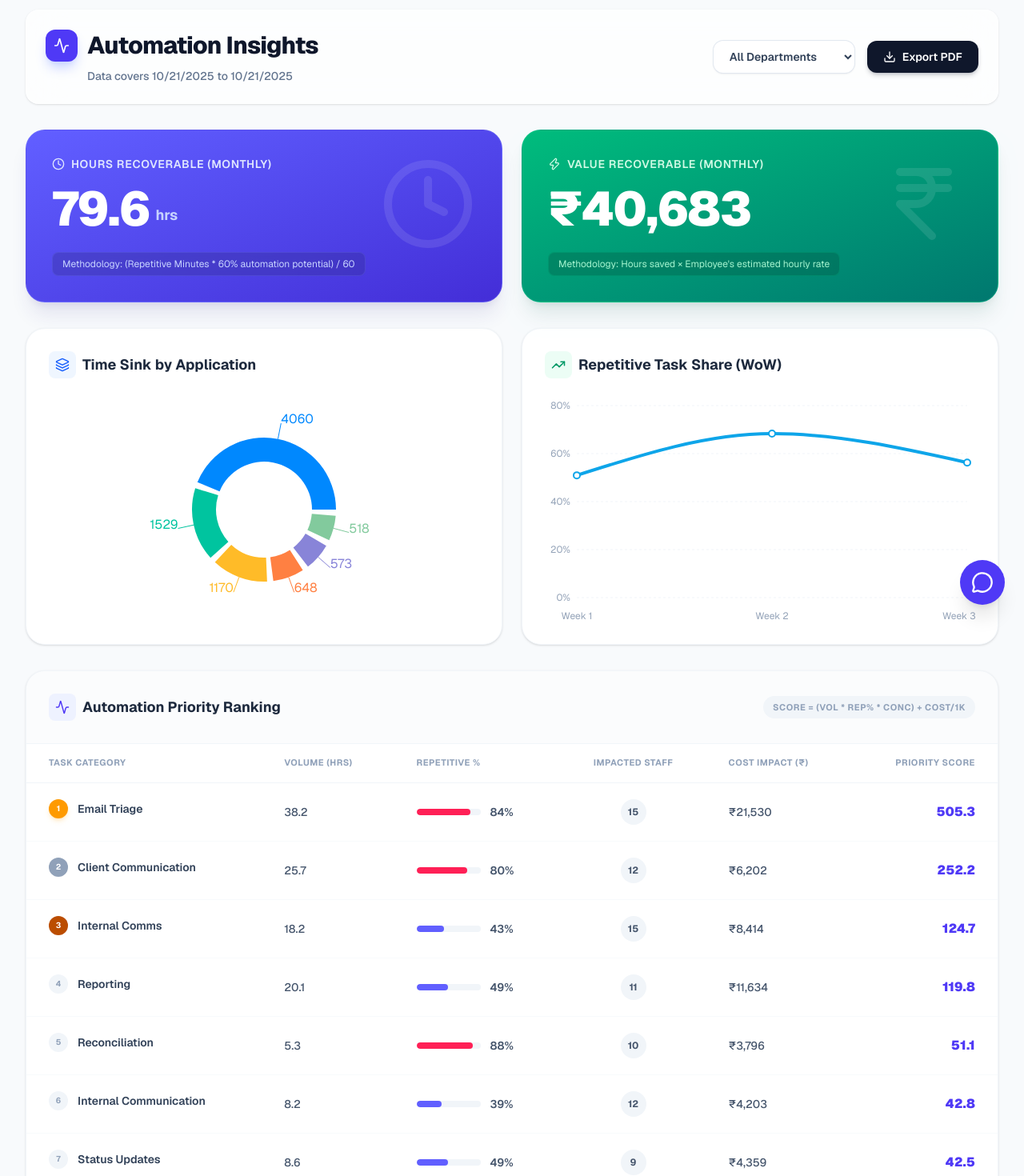
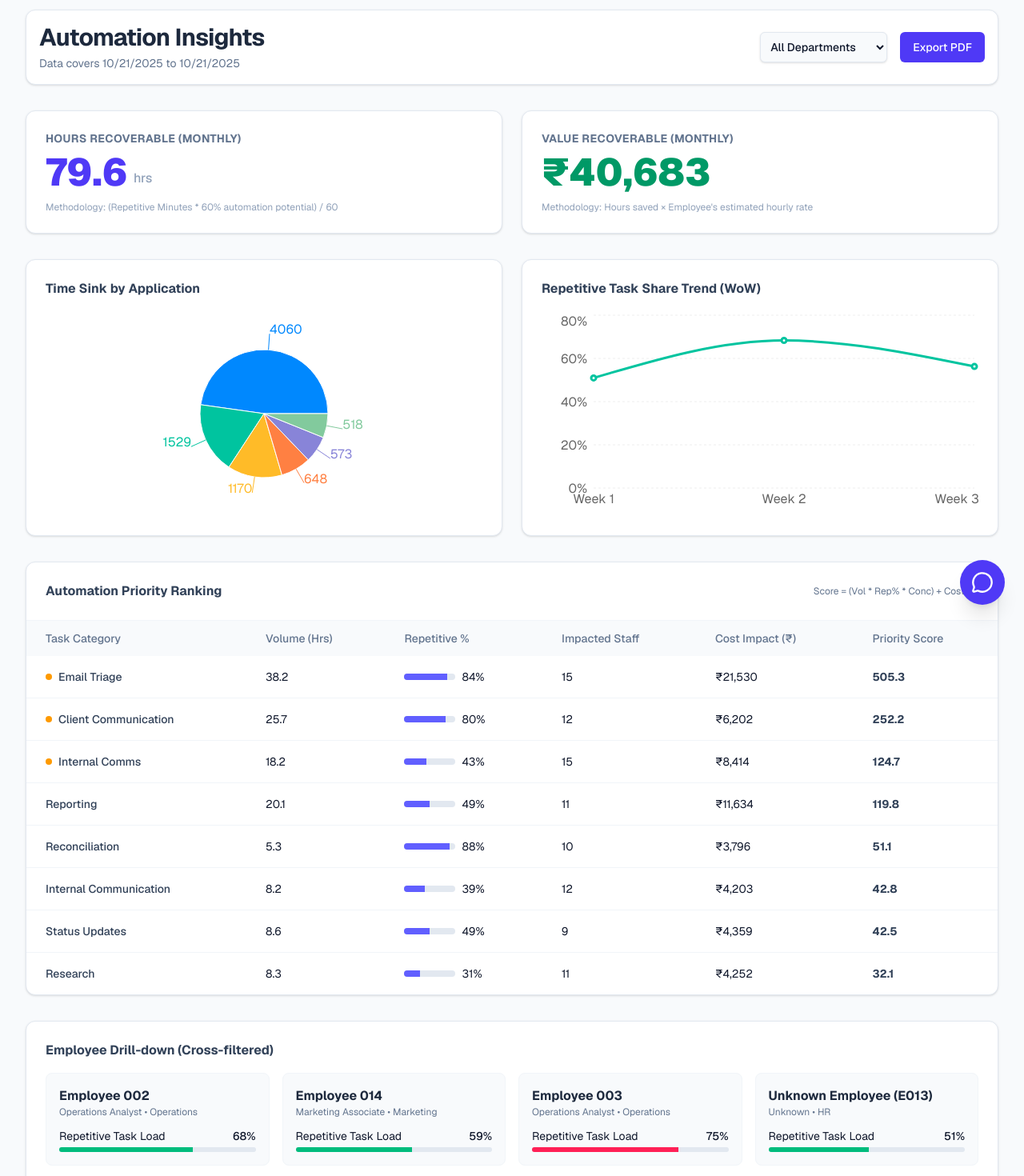
Before and after one commit to trivedipratham/Cord4_DashBoard, a Next.js app: page / in a window 1280 px wide. Shown: the part 20-1490 px from the top of the page at 80% size. Built offline with nearby package versions, Linux system fonts and the light colour scheme.

Commit message:
feat: add Dashboard component with visualization and anomaly detection for automation tracking

```diff
--- a/src/components/Dashboard.tsx
+++ b/src/components/Dashboard.tsx
@@ -1,9 +1,8 @@
 "use client";
 
 import { useState, useMemo, useRef } from "react";
-import type { IngestionResult, Activity as ActivityData, Employee } from "@/lib/data";
+import { IngestionResult, Activity, Employee } from "@/lib/data";
 import { BarChart, Bar, XAxis, YAxis, Tooltip, ResponsiveContainer, PieChart, Pie, Cell, LineChart, Line, CartesianGrid } from 'recharts';
-import { AlertTriangle, Download, TrendingUp, Clock, Users, Activity as ActivityIcon, Zap, IndianRupee, Layers } from 'lucide-react';
 import ChatWidget from "./ChatWidget";
 
 const COLORS = ['#0088FE', '#00C49F', '#FFBB28', '#FF8042', '#8884d8', '#82ca9d'];
@@ -161,27 +160,19 @@ export default function Dashboard({ data }: { data: IngestionResult }) {
   };
 
   return (
-    <div className="min-h-screen relative pb-20 bg-[#f8fafc] font-sans selection:bg-indigo-100 selection:text-indigo-900">
-      {/* Top Banner Gradient */}
-      <div className="absolute top-0 left-0 right-0 h-64 bg-gradient-to-br from-slate-900 via-indigo-950 to-slate-900 pointer-events-none -z-10" />
-
-      <div className="p-4 md:p-8 max-w-[90rem] mx-auto space-y-8" ref={dashboardRef}>
+    <div className="min-h-screen relative pb-20">
+      <div className="p-8 max-w-8xl mx-auto space-y-8" ref={dashboardRef}>
 
         {/* Header & Controls */}
-        <div className="flex flex-col md:flex-row justify-between items-start md:items-center bg-white/70 backdrop-blur-xl p-6 rounded-2xl shadow-sm border border-white/50">
+        <div className="flex flex-col md:flex-row justify-between items-start md:items-center bg-white p-4 rounded-xl shadow-sm border border-slate-200">
           <div>
-            <div className="flex items-center gap-3">
-              <div className="w-10 h-10 bg-indigo-600 rounded-xl flex items-center justify-center shadow-lg shadow-indigo-200">
-                <ActivityIcon className="text-white" size={20} />
-              </div>
-              <h1 className="text-3xl font-extrabold tracking-tight text-slate-900">Automation Insights</h1>
-            </div>
-            <p className="text-slate-500 text-sm mt-2 ml-[52px] font-medium">Data covers {new Date(data.activities[0]?.date).toLocaleDateString()} to {new Date(data.activities[data.activities.length - 1]?.date).toLocaleDateString()}</p>
+            <h1 className="text-3xl font-bold tracking-tight text-slate-800">Automation Insights</h1>
+            <p className="text-slate-500 text-sm mt-1">Data covers {new Date(data.activities[0]?.date).toLocaleDateString()} to {new Date(data.activities[data.activities.length - 1]?.date).toLocaleDateString()}</p>
           </div>
 
-          <div className="flex gap-4 mt-6 md:mt-0 w-full md:w-auto">
+          <div className="flex gap-4 mt-4 md:mt-0">
             <select
-              className="px-4 py-2.5 border-0 rounded-xl shadow-sm bg-white text-slate-700 text-sm font-semibold ring-1 ring-slate-200 focus:ring-2 focus:ring-indigo-500 transition-all outline-none print:hidden cursor-pointer flex-1 md:flex-none"
+              className="p-2 border border-slate-200 rounded-md shadow-sm bg-slate-50 text-sm font-medium print:hidden"
               value={selectedDept || ""}
               onChange={(e) => setSelectedDept(e.target.value || null)}
             >
@@ -192,9 +183,8 @@ export default function Dashboard({ data }: { data: IngestionResult }) {
             </select>
             <button
               onClick={exportPDF}
-              className="flex items-center gap-2 bg-slate-900 hover:bg-slate-800 text-white px-5 py-2.5 rounded-xl font-semibold text-sm shadow-md shadow-slate-900/20 transition-all active:scale-95 print:hidden"
+              className="bg-indigo-600 hover:bg-indigo-700 text-white px-4 py-2 rounded-md font-medium text-sm transition-colors print:hidden"
             >
-              <Download size={16} />
               Export PDF
             </button>
           </div>
@@ -202,93 +192,61 @@ export default function Dashboard({ data }: { data: IngestionResult }) {
 
         {/* Anomaly Callout */}
         {anomaly && (
-          <div className="bg-gradient-to-r from-amber-50 to-orange-50 border border-amber-200 p-5 rounded-2xl shadow-sm flex items-start gap-4">
-            <div className="bg-amber-100 p-2 rounded-full mt-1">
-              <AlertTriangle className="text-amber-600" size={20} />
-            </div>
-            <div>
-              <h3 className="text-amber-900 font-bold text-sm tracking-wide uppercase flex items-center gap-2">
-                Anomaly Detected
-                <span className="bg-amber-200 text-amber-800 text-[10px] px-2 py-0.5 rounded-full font-bold">Review Required</span>
-              </h3>
-              <p className="text-amber-800/80 text-sm mt-1.5 leading-relaxed">
-                <strong className="text-amber-900">{anomaly.name} ({anomaly.dept})</strong> has logged <strong className="text-amber-900">{anomaly.nonRepHrs} hours</strong> of non-repetitive work, which is highly atypical (&gt;80% manual variance). Consider reviewing their workflow to see if new processes are missing standardized tools.
-              </p>
-            </div>
+          <div className="bg-amber-50 border-l-4 border-amber-500 p-4 rounded-r-lg shadow-sm">
+            <h3 className="text-amber-800 font-bold text-sm uppercase">Anomaly Detected</h3>
+            <p className="text-amber-700 text-sm mt-1">
+              <strong>{anomaly.name} ({anomaly.dept})</strong> has logged {anomaly.nonRepHrs} hours of non-repetitive work, which is highly atypical (&gt;80% manual variance). Consider reviewing their workflow to see if new processes are missing standardized tools.
+            </p>
           </div>
         )}
 
         {/* Headline Cards */}
         <div className="grid grid-cols-1 md:grid-cols-2 gap-6">
-          <div className="bg-gradient-to-br from-indigo-500 to-indigo-700 shadow-xl shadow-indigo-900/10 rounded-3xl p-8 border border-indigo-400/30 text-white relative overflow-hidden group">
-            <div className="absolute top-0 right-0 p-8 opacity-10 group-hover:scale-110 group-hover:rotate-12 transition-transform duration-500">
-              <Clock size={120} />
+          <div className="bg-white shadow-sm rounded-xl p-6 border border-slate-200">
+            <h2 className="text-sm font-bold text-slate-500 uppercase tracking-wide">Hours Recoverable (Monthly)</h2>
+            <div className="flex items-end mt-2">
+              <p className="text-5xl font-black text-indigo-600">{totalHoursSaved.toFixed(1)}</p>
+              <span className="text-slate-400 ml-2 mb-1 font-medium">hrs</span>
             </div>
-            <div className="relative z-10">
-              <h2 className="text-indigo-100 font-semibold uppercase tracking-wider text-sm flex items-center gap-2">
-                <Clock size={16} /> Hours Recoverable (Monthly)
-              </h2>
-              <div className="flex items-end mt-4">
-                <p className="text-6xl font-black tracking-tight">{totalHoursSaved.toFixed(1)}</p>
-                <span className="text-indigo-200 ml-2 mb-2 font-bold text-lg">hrs</span>
-              </div>
-              <p className="text-xs text-indigo-200 mt-6 bg-indigo-900/30 inline-block px-3 py-1.5 rounded-lg border border-indigo-400/20 backdrop-blur-sm">
-                Methodology: (Repetitive Minutes * 60% automation potential) / 60
-              </p>
-            </div>
+            <p className="text-xs text-slate-400 mt-3">Methodology: (Repetitive Minutes * 60% automation potential) / 60</p>
           </div>
 
-          <div className="bg-gradient-to-br from-emerald-500 to-teal-700 shadow-xl shadow-emerald-900/10 rounded-3xl p-8 border border-emerald-400/30 text-white relative overflow-hidden group">
-            <div className="absolute top-0 right-0 p-8 opacity-10 group-hover:scale-110 group-hover:rotate-12 transition-transform duration-500">
-              <IndianRupee size={120} />
+          <div className="bg-white shadow-sm rounded-xl p-6 border border-slate-200">
+            <h2 className="text-sm font-bold text-slate-500 uppercase tracking-wide">Value Recoverable (Monthly)</h2>
+            <div className="flex items-end mt-2">
+              <p className="text-5xl font-black text-emerald-600">₹{totalINRSaved.toLocaleString(undefined, { maximumFractionDigits: 0 })}</p>
             </div>
-            <div className="relative z-10">
-              <h2 className="text-emerald-100 font-semibold uppercase tracking-wider text-sm flex items-center gap-2">
-                <Zap size={16} /> Value Recoverable (Monthly)
-              </h2>
-              <div className="flex items-end mt-4">
-                <p className="text-6xl font-black tracking-tight">₹{totalINRSaved.toLocaleString(undefined, { maximumFractionDigits: 0 })}</p>
-              </div>
-              <p className="text-xs text-emerald-200 mt-6 bg-emerald-900/30 inline-block px-3 py-1.5 rounded-lg border border-emerald-400/20 backdrop-blur-sm">
-                Methodology: Hours saved × Employee's estimated hourly rate
-              </p>
-            </div>
+            <p className="text-xs text-slate-400 mt-3">Methodology: Hours saved × Employee's estimated hourly rate</p>
           </div>
         </div>
 
         <div className="grid grid-cols-1 lg:grid-cols-2 gap-6">
           {/* Chart: Time Sink by App */}
-          <div className="bg-white p-7 rounded-3xl shadow-sm border border-slate-100 hover:shadow-md transition-shadow">
-            <div className="flex items-center gap-2 mb-6">
-              <div className="p-2 bg-blue-50 text-blue-600 rounded-lg"><Layers size={18} /></div>
-              <h3 className="font-bold text-slate-800 text-lg">Time Sink by Application</h3>
-            </div>
-            <div className="h-[280px]">
+          <div className="bg-white p-6 rounded-xl shadow-sm border border-slate-200">
+            <h3 className="font-bold text-slate-700 mb-4">Time Sink by Application</h3>
+            <div className="h-64">
               <ResponsiveContainer width="100%" height="100%">
                 <PieChart>
-                  <Pie data={appBreakdown} dataKey="value" nameKey="name" cx="50%" cy="50%" innerRadius={60} outerRadius={90} paddingAngle={5} label>
-                    {appBreakdown.map((entry, index) => <Cell key={index} fill={COLORS[index % COLORS.length]} stroke="transparent" />)}
+                  <Pie data={appBreakdown} dataKey="value" nameKey="name" cx="50%" cy="50%" outerRadius={80} label>
+                    {appBreakdown.map((entry, index) => <Cell key={index} fill={COLORS[index % COLORS.length]} />)}
                   </Pie>
-                  <Tooltip formatter={(value: any) => `${(value/60).toFixed(1)} hrs`} contentStyle={{ borderRadius: '12px', border: 'none', boxShadow: '0 4px 20px -4px rgba(0,0,0,0.1)' }} />
+                  <Tooltip formatter={(value: any) => `${(value/60).toFixed(1)} hrs`} />
                 </PieChart>
               </ResponsiveContainer>
             </div>
           </div>
 
           {/* Chart: WoW Trend */}
-          <div className="bg-white p-7 rounded-3xl shadow-sm border border-slate-100 hover:shadow-md transition-shadow">
-            <div className="flex items-center gap-2 mb-6">
-              <div className="p-2 bg-emerald-50 text-emerald-600 rounded-lg"><TrendingUp size={18} /></div>
-              <h3 className="font-bold text-slate-800 text-lg">Repetitive Task Share (WoW)</h3>
-            </div>
-            <div className="h-[280px]">
+          <div className="bg-white p-6 rounded-xl shadow-sm border border-slate-200">
+            <h3 className="font-bold text-slate-700 mb-4">Repetitive Task Share Trend (WoW)</h3>
+            <div className="h-64">
               <ResponsiveContainer width="100%" height="100%">
-                <LineChart data={wowTrend} margin={{ top: 10, right: 10, left: -20, bottom: 0 }}>
-                  <CartesianGrid strokeDasharray="3 3" vertical={false} stroke="#f1f5f9" />
-                  <XAxis dataKey="week" axisLine={false} tickLine={false} tick={{fill: '#94a3b8', fontSize: 12}} dy={10} />
-                  <YAxis unit="%" axisLine={false} tickLine={false} tick={{fill: '#94a3b8', fontSize: 12}} />
-                  <Tooltip formatter={(value: any) => `${value.toFixed(1)}%`} contentStyle={{ borderRadius: '12px', border: 'none', boxShadow: '0 4px 20px -4px rgba(0,0,0,0.1)' }} />
-                  <Line type="monotone" dataKey="repetitiveShare" stroke="#0ea5e9" strokeWidth={4} dot={{r: 4, strokeWidth: 2}} activeDot={{r: 6}} />
+                <LineChart data={wowTrend}>
+                  <CartesianGrid strokeDasharray="3 3" vertical={false} stroke="#eee" />
+                  <XAxis dataKey="week" axisLine={false} tickLine={false} />
+                  <YAxis unit="%" axisLine={false} tickLine={false} />
+                  <Tooltip formatter={(value: any) => `${value.toFixed(1)}%`} />
+                  <Line type="monotone" dataKey="repetitiveShare" stroke="#00C49F" strokeWidth={3} />
                 </LineChart>
               </ResponsiveContainer>
             </div>
@@ -296,60 +254,47 @@ export default function Dashboard({ data }: { data: IngestionResult }) {
         </div>
 
         {/* Priority Ranking Table */}
-        <div className="bg-white rounded-3xl shadow-sm border border-slate-100 overflow-hidden">
-          <div className="p-7 border-b border-slate-100 flex justify-between items-center bg-slate-50/50">
-            <div className="flex items-center gap-2">
-              <div className="p-2 bg-indigo-50 text-indigo-600 rounded-lg"><ActivityIcon size={18} /></div>
-              <h3 className="font-bold text-slate-800 text-lg">Automation Priority Ranking</h3>
-            </div>
-            <span className="text-[11px] font-bold tracking-wider text-slate-400 uppercase bg-slate-100 px-3 py-1.5 rounded-full">Score = (Vol * Rep% * Conc) + Cost/1k</span>
+        <div className="bg-white rounded-xl shadow-sm border border-slate-200 overflow-hidden">
+          <div className="p-6 border-b border-slate-100 flex justify-between items-center">
+            <h3 className="font-bold text-slate-700">Automation Priority Ranking</h3>
+            <span className="text-xs text-slate-500">Score = (Vol * Rep% * Conc) + Cost/1k</span>
           </div>
           <div className="overflow-x-auto">
             <table className="w-full text-left text-sm">
-              <thead className="bg-white text-slate-400 border-b border-slate-100 text-[11px] uppercase tracking-wider">
+              <thead className="bg-slate-50 text-slate-500">
                 <tr>
-                  <th className="px-7 py-4 font-bold">Task Category</th>
-                  <th className="px-7 py-4 font-bold">Volume (Hrs)</th>
-                  <th className="px-7 py-4 font-bold">Repetitive %</th>
-                  <th className="px-7 py-4 font-bold text-center">Impacted Staff</th>
-                  <th className="px-7 py-4 font-bold">Cost Impact (₹)</th>
-                  <th className="px-7 py-4 font-bold text-right">Priority Score</th>
+                  <th className="px-6 py-3 font-medium">Task Category</th>
+                  <th className="px-6 py-3 font-medium">Volume (Hrs)</th>
+                  <th className="px-6 py-3 font-medium">Repetitive %</th>
+                  <th className="px-6 py-3 font-medium">Impacted Staff</th>
+                  <th className="px-6 py-3 font-medium">Cost Impact (₹)</th>
+                  <th className="px-6 py-3 font-medium">Priority Score</th>
                 </tr>
               </thead>
-              <tbody className="divide-y divide-slate-50">
+              <tbody className="divide-y divide-slate-100">
                 {automationPriority.slice(0, 8).map((task, idx) => (
                   <tr
                     key={task.category}
-                    className="hover:bg-slate-50 cursor-pointer transition-colors group"
+                    className="hover:bg-indigo-50/50 cursor-pointer transition-colors"
                     onClick={() => setSelectedTaskCategory(task.category === selectedTaskCategory ? null : task.category)}
                   >
-                    <td className="px-7 py-5 font-semibold text-slate-700 capitalize flex items-center gap-3">
-                      {idx < 3 ? (
-                        <div className={`w-6 h-6 rounded-full flex items-center justify-center text-[10px] font-bold text-white ${idx === 0 ? 'bg-amber-500 shadow-md shadow-amber-500/20' : idx === 1 ? 'bg-slate-400' : 'bg-amber-700'}`}>
-                          {idx + 1}
+                    <td className="px-6 py-4 font-medium text-slate-700 capitalize flex items-center gap-2">
+                      {idx < 3 && <span className="w-2 h-2 rounded-full bg-amber-500"></span>}
+                      {task.category}
+                      {task.category === selectedTaskCategory && <span className="text-xs bg-indigo-100 text-indigo-700 px-2 py-0.5 rounded-full ml-2">Filtering</span>}
+                    </td>
+                    <td className="px-6 py-4">{task.volumeHours.toFixed(1)}</td>
+                    <td className="px-6 py-4">
+                      <div className="flex items-center gap-2">
+                        <div className="w-16 bg-slate-200 h-2 rounded-full overflow-hidden">
+                          <div className="bg-indigo-500 h-full" style={{ width: `${task.repetitivePercent}%` }}></div>
                         </div>
-                      ) : (
-                        <div className="w-6 h-6 rounded-full bg-slate-100 text-slate-400 flex items-center justify-center text-[10px] font-bold">{idx + 1}</div>
-                      )}
-                      {task.category}
-                      {task.category === selectedTaskCategory && <span className="text-[10px] uppercase tracking-wider bg-indigo-100 text-indigo-700 px-2 py-0.5 rounded-md ml-2 font-bold">Filtering</span>}
-                    </td>
-                    <td className="px-7 py-5 text-slate-600 font-medium">{task.volumeHours.toFixed(1)}</td>
-                    <td className="px-7 py-5">
-                      <div className="flex items-center gap-3">
-                        <div className="w-20 bg-slate-100 h-2 rounded-full overflow-hidden">
-                          <div className={`h-full rounded-full ${task.repetitivePercent > 70 ? 'bg-rose-500' : 'bg-indigo-500'}`} style={{ width: `${task.repetitivePercent}%` }}></div>
-                        </div>
-                        <span className="font-semibold text-slate-600">{task.repetitivePercent.toFixed(0)}%</span>
+                        {task.repetitivePercent.toFixed(0)}%
                       </div>
                     </td>
-                    <td className="px-7 py-5 text-center">
-                      <div className="inline-flex items-center justify-center w-8 h-8 rounded-full bg-slate-100 text-slate-600 font-bold text-xs group-hover:bg-indigo-50 group-hover:text-indigo-600 transition-colors">
-                        {task.employees}
-                      </div>
-                    </td>
-                    <td className="px-7 py-5 text-slate-600 font-medium">₹{task.cost.toLocaleString(undefined, { maximumFractionDigits: 0 })}</td>
-                    <td className="px-7 py-5 font-black text-indigo-600 text-right text-base">{task.score.toFixed(1)}</td>
+                    <td className="px-6 py-4">{task.employees}</td>
+                    <td className="px-6 py-4">₹{task.cost.toLocaleString(undefined, { maximumFractionDigits: 0 })}</td>
+                    <td className="px-6 py-4 font-bold text-slate-700">{task.score.toFixed(1)}</td>
                   </tr>
                 ))}
               </tbody>
@@ -358,12 +303,9 @@ export default function Dashboard({ data }: { data: IngestionResult }) {
         </div>
 
         {/* Employee Drill-Down */}
-        <div className="bg-white p-7 rounded-3xl shadow-sm border border-slate-100">
-          <div className="flex items-center gap-2 mb-6">
-            <div className="p-2 bg-violet-50 text-violet-600 rounded-lg"><Users size={18} /></div>
-            <h3 className="font-bold text-slate-800 text-lg">Employee Drill-down <span className="text-slate-400 font-medium text-sm ml-2">({Array.from(new Set(filteredActivities.map(a => a.employeeId))).length} matching profiles)</span></h3>
-          </div>
-          <div className="grid grid-cols-1 md:grid-cols-2 lg:grid-cols-3 xl:grid-cols-4 gap-5">
+        <div className="bg-white p-6 rounded-xl shadow-sm border border-slate-200">
+          <h3 className="font-bold text-slate-700 mb-4">Employee Drill-down (Cross-filtered)</h3>
+          <div className="grid grid-cols-1 md:grid-cols-2 lg:grid-cols-3 xl:grid-cols-4 gap-4">
             {/* Show employees who participate in the filtered dataset */}
             {Array.from(new Set(filteredActivities.map(a => a.employeeId))).slice(0, 12).map(empId => {
               const emp = data.employees[empId];
@@ -374,24 +316,16 @@ export default function Dashboard({ data }: { data: IngestionResult }) {
               const pct = total > 0 ? (rep / total) * 100 : 0;
 
               return (
-                <div key={empId} className="group relative border border-slate-100 p-5 rounded-2xl bg-white hover:bg-slate-50 shadow-[0_2px_10px_-4px_rgba(0,0,0,0.05)] hover:shadow-lg hover:shadow-indigo-500/10 hover:border-indigo-200 transition-all duration-300 transform hover:-translate-y-1">
-                  <div className="flex justify-between items-start mb-3">
-                    <div className="w-10 h-10 rounded-full bg-gradient-to-br from-indigo-100 to-indigo-50 flex items-center justify-center text-indigo-700 font-bold border border-indigo-100 group-hover:scale-110 transition-transform">
-                      {emp.name.split(' ').map((n:string) => n[0]).join('').substring(0,2)}
-                    </div>
-                    {pct > 70 && <span className="bg-rose-100 text-rose-700 text-[10px] font-black uppercase tracking-wider px-2 py-1 rounded-md">High Risk</span>}
-                  </div>
-                  <div className="font-bold text-slate-800 text-base">{emp.name}</div>
-                  <div className="text-[13px] text-slate-500 font-medium mt-0.5">{emp.role}</div>
-                  <div className="text-[11px] text-slate-400 uppercase tracking-wider font-bold mt-1 bg-slate-100 inline-block px-2 py-0.5 rounded-sm">{emp.department}</div>
-
-                  <div className="mt-5 bg-slate-50 p-3 rounded-xl border border-slate-100 group-hover:bg-white transition-colors">
-                    <div className="flex justify-between mb-1.5 items-end">
-                      <span className="text-[11px] font-bold text-slate-500 uppercase tracking-wider">Repetitive Load</span>
-                      <span className={`font-black text-sm ${pct > 70 ? 'text-rose-600' : 'text-slate-700'}`}>{pct.toFixed(0)}%</span>
+                <div key={empId} className="border border-slate-100 p-4 rounded-lg bg-slate-50 hover:border-indigo-200 transition-colors">
+                  <div className="font-bold text-slate-800">{emp.name}</div>
+                  <div className="text-xs text-slate-500">{emp.role} • {emp.department}</div>
+                  <div className="mt-3 text-sm">
+                    <div className="flex justify-between mb-1">
+                      <span>Repetitive Task Load</span>
+                      <span className="font-medium">{pct.toFixed(0)}%</span>
                     </div>
                     <div className="w-full bg-slate-200 h-1.5 rounded-full overflow-hidden">
-                      <div className={`h-full transition-all duration-1000 ease-out ${pct > 70 ? 'bg-rose-500' : pct > 40 ? 'bg-amber-500' : 'bg-emerald-500'}`} style={{ width: `${pct}%` }}></div>
+                      <div className={`h-full ${pct > 70 ? 'bg-rose-500' : 'bg-emerald-500'}`} style={{ width: `${pct}%` }}></div>
                     </div>
                   </div>
                 </div>
```
